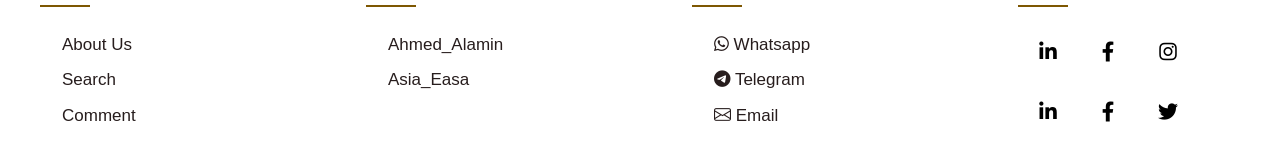
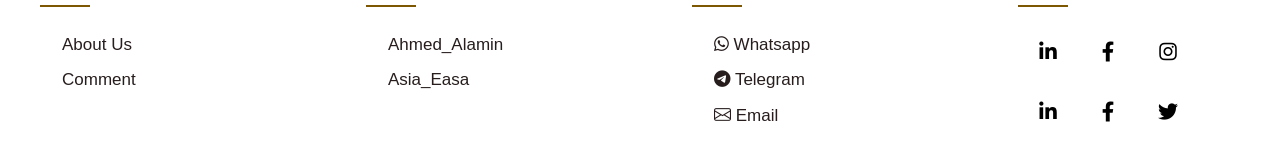
Before and after one commit to Amedamin/AllWords-Library, a plain HTML site: page book.html in a window 1280 px wide. Shown: the part 821-970 px from the top of the page. Drawn offline with nearby package versions, Linux system fonts and the light colour scheme.

Commit message:
delete the search button

```diff
--- a/book.html
+++ b/book.html
@@ -74,7 +74,6 @@
                 <h4>company</h4>
                 <ul>
                     <li><a href="#A" id="aboutButton">about us</a></li>
-                    <li><a href="book.html">Search</a></li>
                     <li><a href="https://docs.google.com/forms/d/e/1FAIpQLScyJuGYejODEMcxvn-kpGVJ4htCB4dpBGIiJ-cAsxFGBlyLFQ/viewform">Comment</a></li>
                 </ul>
             </div>
```
